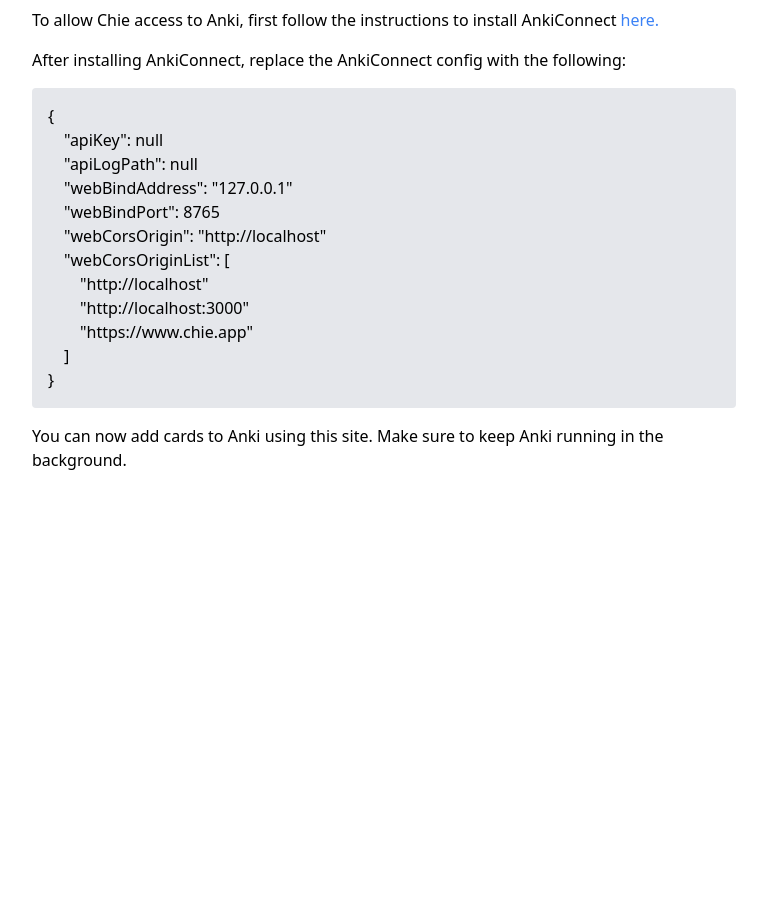
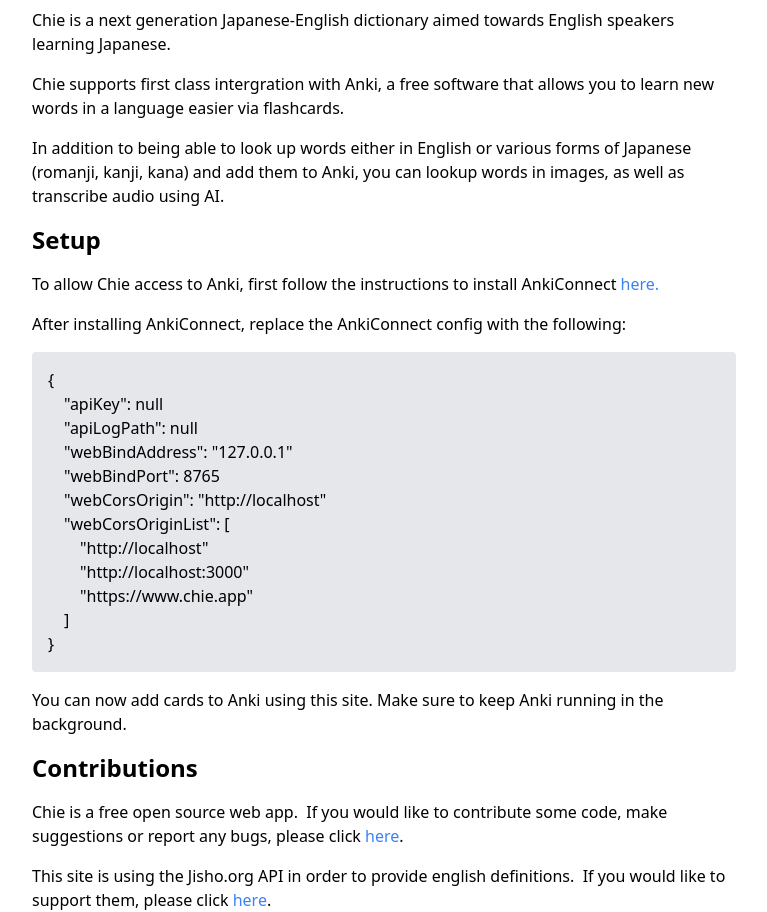
Before and after one commit to MichaelMauriceLee/chie-old, a Next.js app in the folder client-app/: page / in a window 1280 px wide. Shown: the part 260-1172 px from the top of the page, without its empty margins (256-1023 px from the left). Before the commit the page ends 800 px from the top, so only its background shows below. Built offline with nearby package versions, Linux system fonts and the light colour scheme.

Commit message:
Improved info text

```diff
--- a/client-app/components/Info.tsx
+++ b/client-app/components/Info.tsx
@@ -2,6 +2,23 @@
 
 const Info: React.FC = () => (
   <div className="mt-2 space-y-4">
+    <h3 className="text-2xl font-bold">
+      Welcome
+    </h3>
+    <div>
+      Chie is a next generation Japanese-English dictionary aimed towards
+      English speakers learning Japanese.
+    </div>
+    <div>
+      Chie supports first class intergration with Anki,
+      a free software that allows you to learn new words in a language easier via flashcards.
+    </div>
+    <div>
+      In addition to being able to look up words either in English
+      or various forms of Japanese (romanji, kanji, kana) and add them to Anki,
+      you can lookup words in images, as well as transcribe audio using AI.
+    </div>
+
     <h3 className="text-2xl font-bold">
       Setup
     </h3>
@@ -30,6 +47,33 @@
       You can now add cards to Anki using this site.
       Make sure to keep Anki running in the background.
     </div>
+
+    <h3 className="text-2xl font-bold">
+      Contributions
+    </h3>
+    <div>
+      Chie is a free open source web app.&nbsp;
+      If you would like to contribute some code,
+      make suggestions or report any bugs, please click&nbsp;
+      <a
+        className="text-blue-500 visited:text-purple-500 rounded focus:outline-none focus:ring focus:border-blue-500"
+        href="https://github.com/MichaelMauriceLee/chie"
+      >
+        here
+      </a>
+      .
+    </div>
+    <div>
+      This site is using the Jisho.org API in order to provide english definitions.&nbsp;
+      If you would like to support them, please click&nbsp;
+      <a
+        className="text-blue-500 visited:text-purple-500 rounded focus:outline-none focus:ring focus:border-blue-500"
+        href="https://jisho.org/faq"
+      >
+        here
+      </a>
+      .
+    </div>
   </div>
 );
 
```
